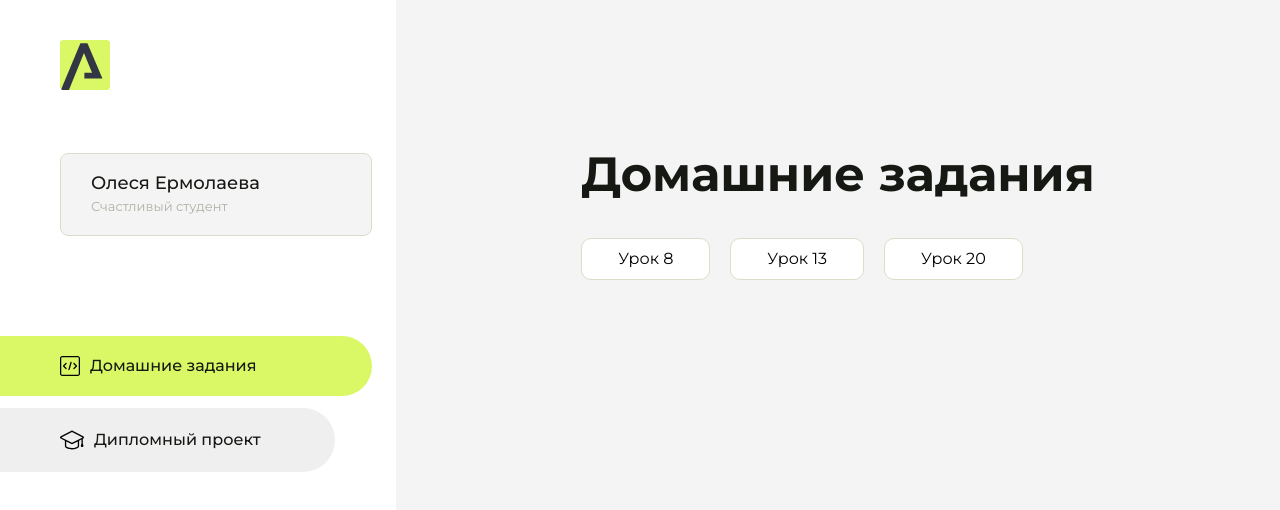
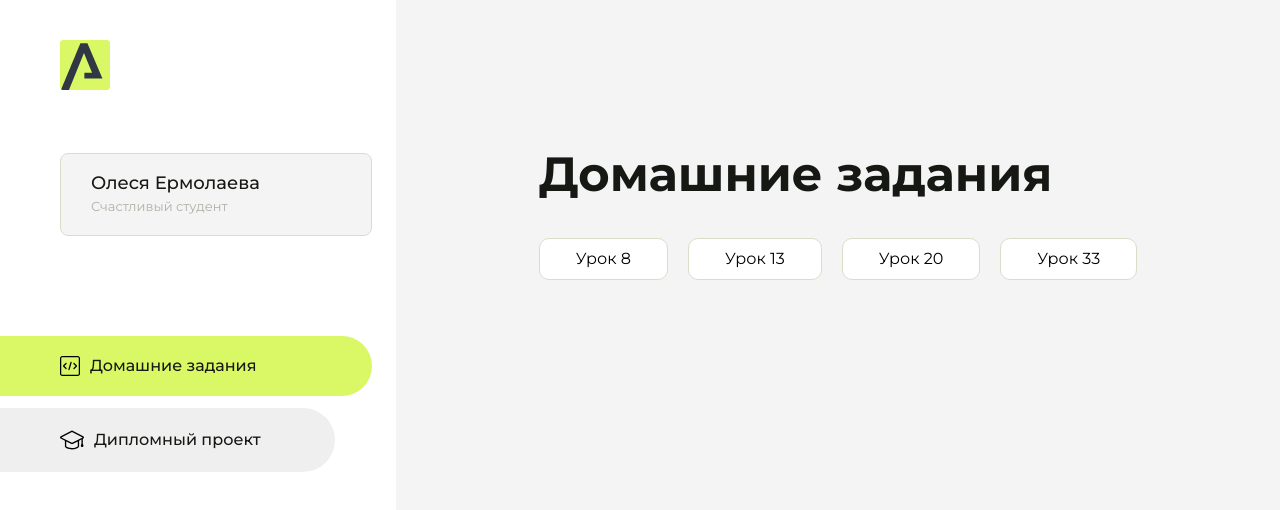
Before and after one commit to AskaSan/homework, a plain HTML site: page index.html in a window 1280 px wide. Drawn offline with Linux system fonts and the light colour scheme.

Commit message:
Update index.html

```diff
--- a/index.html
+++ b/index.html
@@ -101,6 +101,9 @@
                     <li class="content__list-item">
                         <a href="html-20/index.html">Урок 20</a>
                     </li>
+                    <li class="content__list-item">
+                        <a href="CSS-34/index.html">Урок 33</a>
+                    </li>
                 </ul>
             </div>
             <div class="content__block hidden" id="diplomBlock">
```
